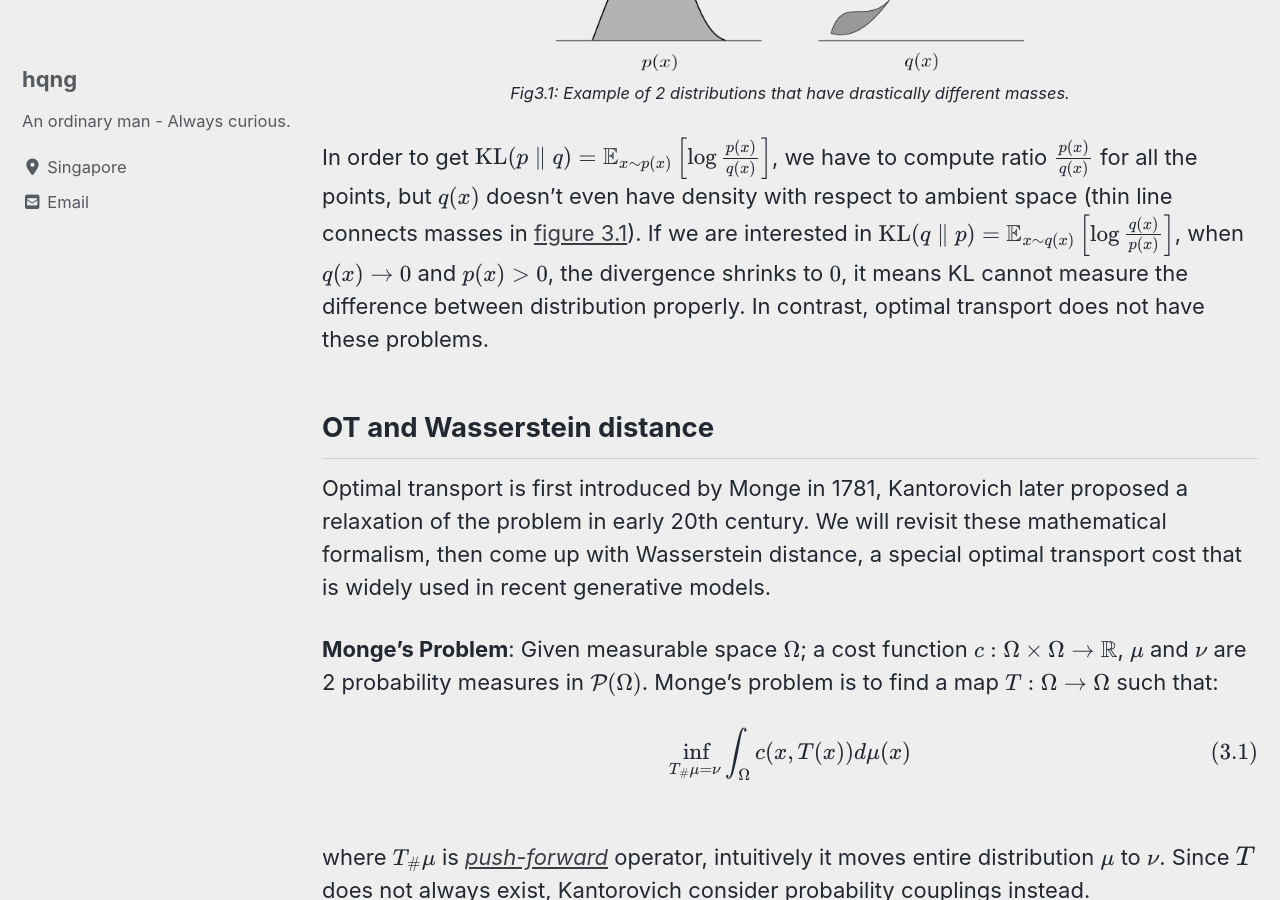
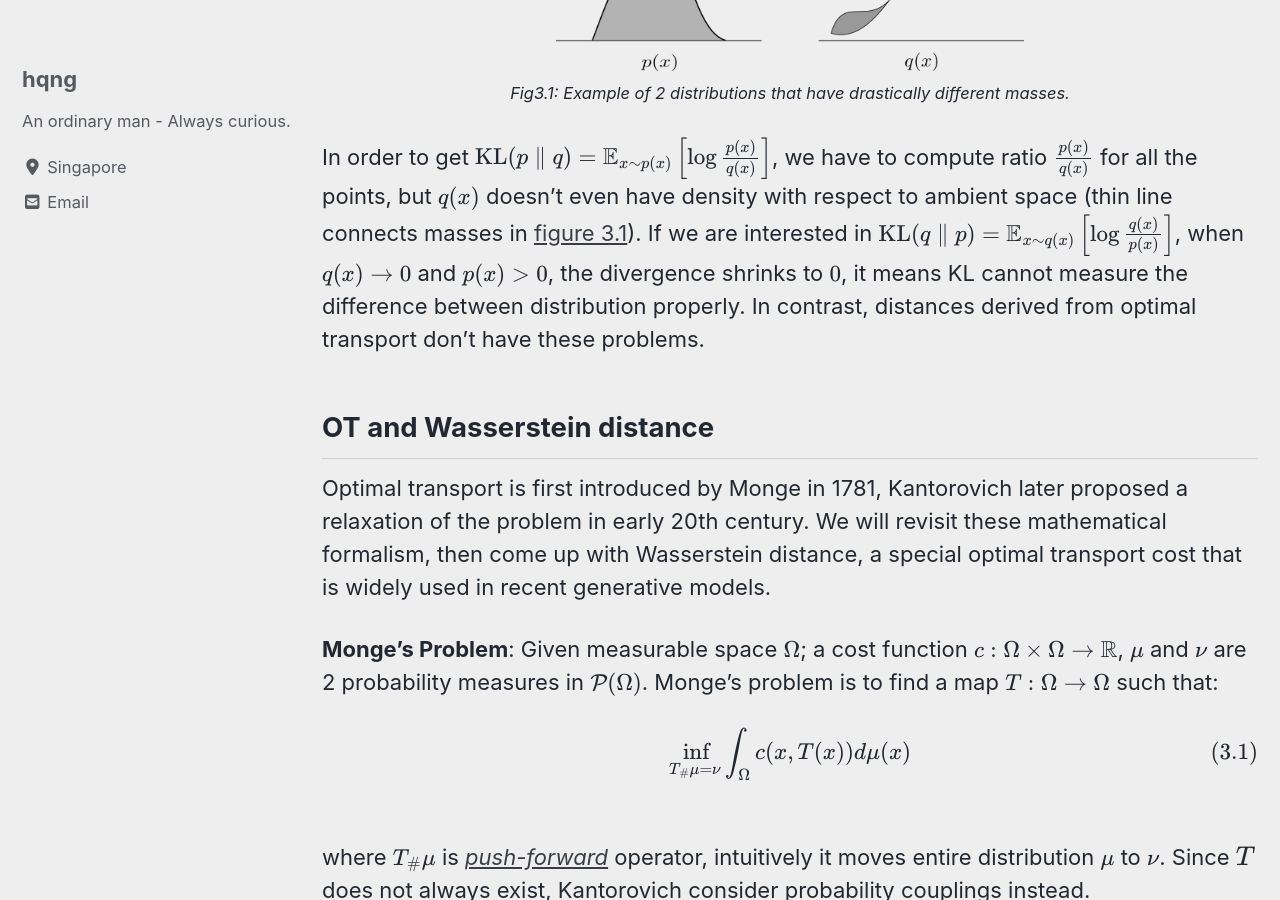
Before and after one commit to hqng/hqng.github.io, a Jekyll site: the page built from _posts/2019-09-07-OTandInference-p3.md, in a window 1280 px wide and 900 px high, scrolled down 1395 px. Built offline with Jekyll 4.4.1, drawn with Linux system fonts in a browser that asks for light colours; cached includes are drawn as plain includes; nearby versions of some CDN libraries; formulas are drawn with MathJax 3.

Commit message:
release candiate version

```diff
--- a/_posts/2019-09-07-OTandInference-p3.md
+++ b/_posts/2019-09-07-OTandInference-p3.md
@@ -32,7 +32,7 @@ For more intellectual analysis on these drawbacks, one can check out [Info-VAE](
 <a name="fig3.1"></a> <sub> <i>Fig3.1: Example of 2 distributions that have drastically different masses.</i> </sub>
 </div>
 <br>
-In order to get $ \small \text{KL} ( p \parallel q) = \mathbb{E}\_{x \sim p(x)} \left[ \log \frac{p(x)}{q(x)} \right]$, we have to compute ratio $ \small \frac{p(x)}{q(x)}$ for all the points, but $ \small q(x)$ doesn't even have density with respect to ambient space (thin line connects masses in [figure 3.1](#fig3.1)). If we are interested in $ \small \text{KL} ( q \parallel p) = \mathbb{E}\_{x \sim q(x)} \left[ \log \frac{q(x)}{p(x)} \right] $, when $ \small q(x) \rightarrow 0$ and $ \small p(x) > 0 $, the divergence shrinks to $ \small 0$, it means KL cannot measure the difference between distribution properly. In contrast, optimal transport does not have these problems. <br>
+In order to get $ \small \text{KL} ( p \parallel q) = \mathbb{E}\_{x \sim p(x)} \left[ \log \frac{p(x)}{q(x)} \right]$, we have to compute ratio $ \small \frac{p(x)}{q(x)}$ for all the points, but $ \small q(x)$ doesn't even have density with respect to ambient space (thin line connects masses in [figure 3.1](#fig3.1)). If we are interested in $ \small \text{KL} ( q \parallel p) = \mathbb{E}\_{x \sim q(x)} \left[ \log \frac{q(x)}{p(x)} \right] $, when $ \small q(x) \rightarrow 0$ and $ \small p(x) > 0 $, the divergence shrinks to $ \small 0$, it means KL cannot measure the difference between distribution properly. In contrast, distances derived from optimal transport don't have these problems. <br>
 
 ## <a name="Wasserstein"></a> OT and Wasserstein distance
 
```
